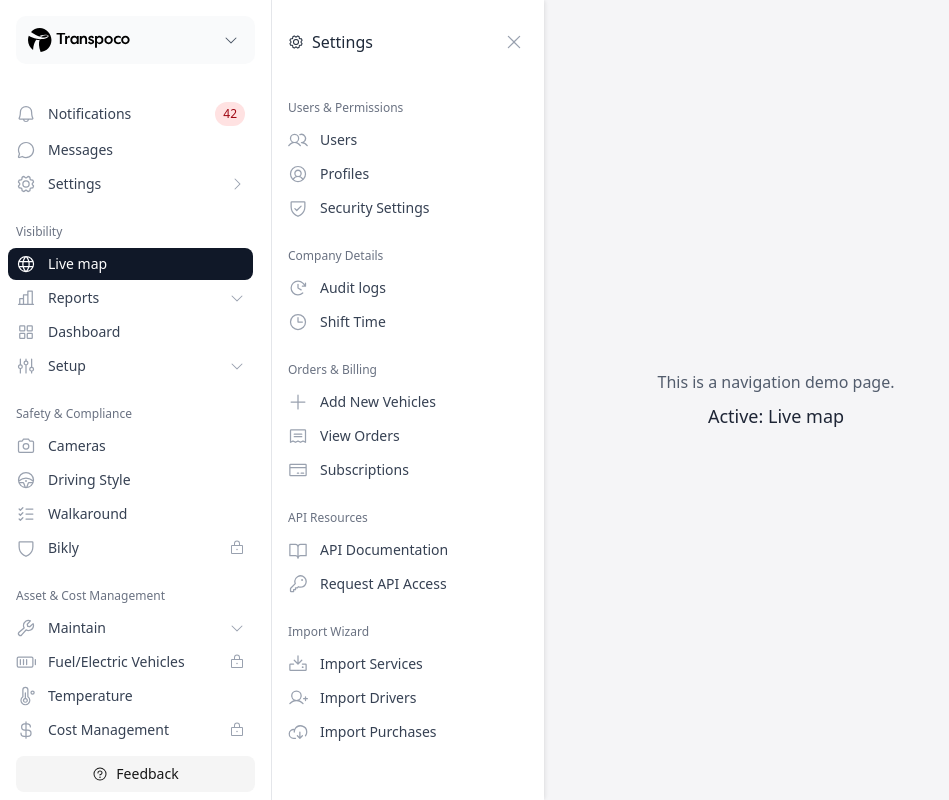
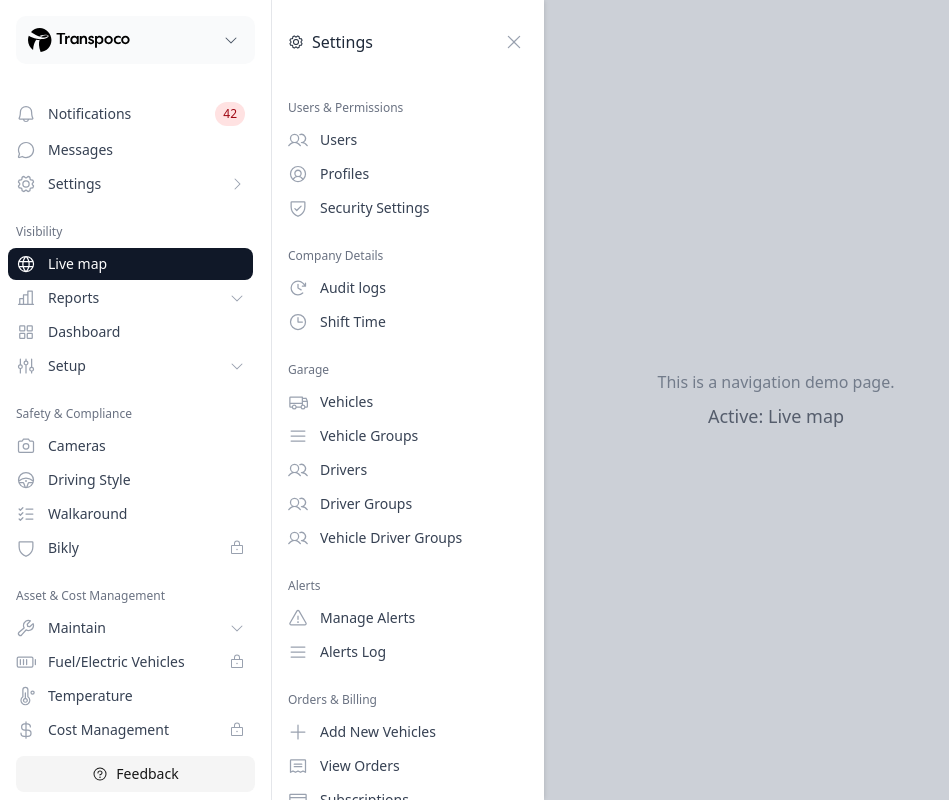
Before and after one commit to antoinepirard/transpoco-track, a Next.js app: page /new-navigation in a window 1280 px wide. Both pictures are taken after a click on the button "Settings". Shown: the whole page, without its empty margins (0-949 px from the left). Built offline with nearby package versions, Linux system fonts and the light colour scheme.

Commit message:
feat: add garage and alerts sections to settings navigation with updated overlay styles

```diff
--- a/src/components/navigation/SettingsOverlay.tsx
+++ b/src/components/navigation/SettingsOverlay.tsx
@@ -17,6 +17,9 @@ import {
   DownloadIcon,
   CloudArrowDownIcon,
   UserPlusIcon,
+  TruckIcon,
+  WarningIcon,
+  ListIcon,
 } from '@phosphor-icons/react';
 import { NavigationItemGroupDemo } from './NavigationItemGroupDemo';
 
@@ -77,6 +80,53 @@ const settingsNavigationData: NavigationSection[] = [
         id: 'shift-time',
         label: 'Shift Time',
         icon: ClockIcon,
+      },
+    ],
+  },
+  {
+    id: 'garage',
+    title: 'Garage',
+    items: [
+      {
+        id: 'vehicles',
+        label: 'Vehicles',
+        icon: TruckIcon,
+      },
+      {
+        id: 'vehicle-groups',
+        label: 'Vehicle Groups',
+        icon: ListIcon,
+      },
+      {
+        id: 'drivers',
+        label: 'Drivers',
+        icon: UsersIcon,
+      },
+      {
+        id: 'driver-groups',
+        label: 'Driver Groups',
+        icon: UsersIcon,
+      },
+      {
+        id: 'vehicle-driver-groups',
+        label: 'Vehicle Driver Groups',
+        icon: UsersIcon,
+      },
+    ],
+  },
+  {
+    id: 'alerts',
+    title: 'Alerts',
+    items: [
+      {
+        id: 'manage-alerts',
+        label: 'Manage Alerts',
+        icon: WarningIcon,
+      },
+      {
+        id: 'alerts-log',
+        label: 'Alerts Log',
+        icon: ListIcon,
       },
     ],
   },
@@ -190,7 +240,7 @@ export function SettingsOverlay({ isOpen, onClose, activeItemId = '', onItemClic
     <>
       {/* Light overlay and backdrop on content area only */}
       <div
-        className={`fixed top-0 right-0 bottom-0 bg-gray-400/10 z-40 transition-opacity duration-200 ease-out ${
+        className={`fixed top-0 right-0 bottom-0 bg-gray-400/50 z-40 transition-opacity duration-200 ease-out ${
           isOpen ? 'opacity-100 pointer-events-auto' : 'opacity-0 pointer-events-none'
         }`}
         style={{ left: 'calc(17rem + 17rem)' }} // 68 * 2 = 136 (two sidebars)
```
